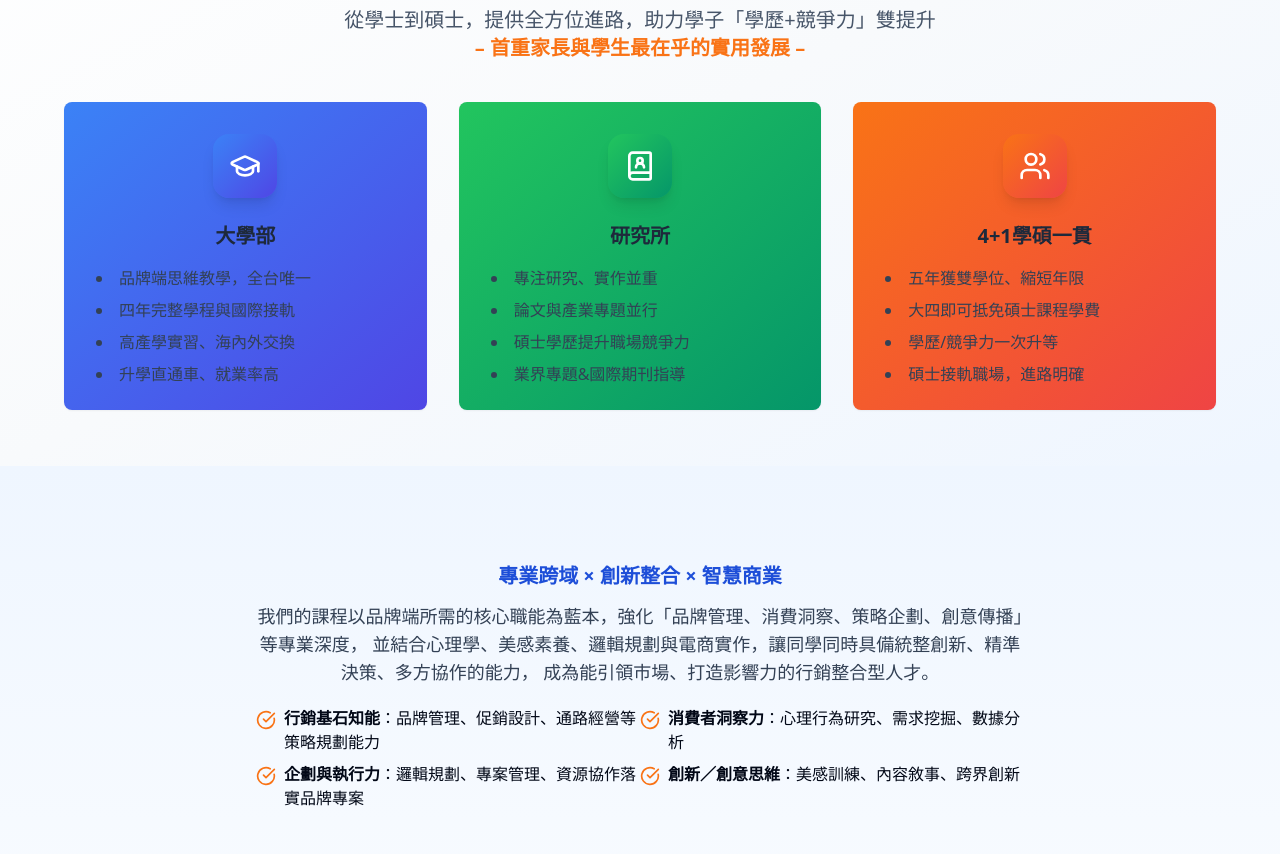
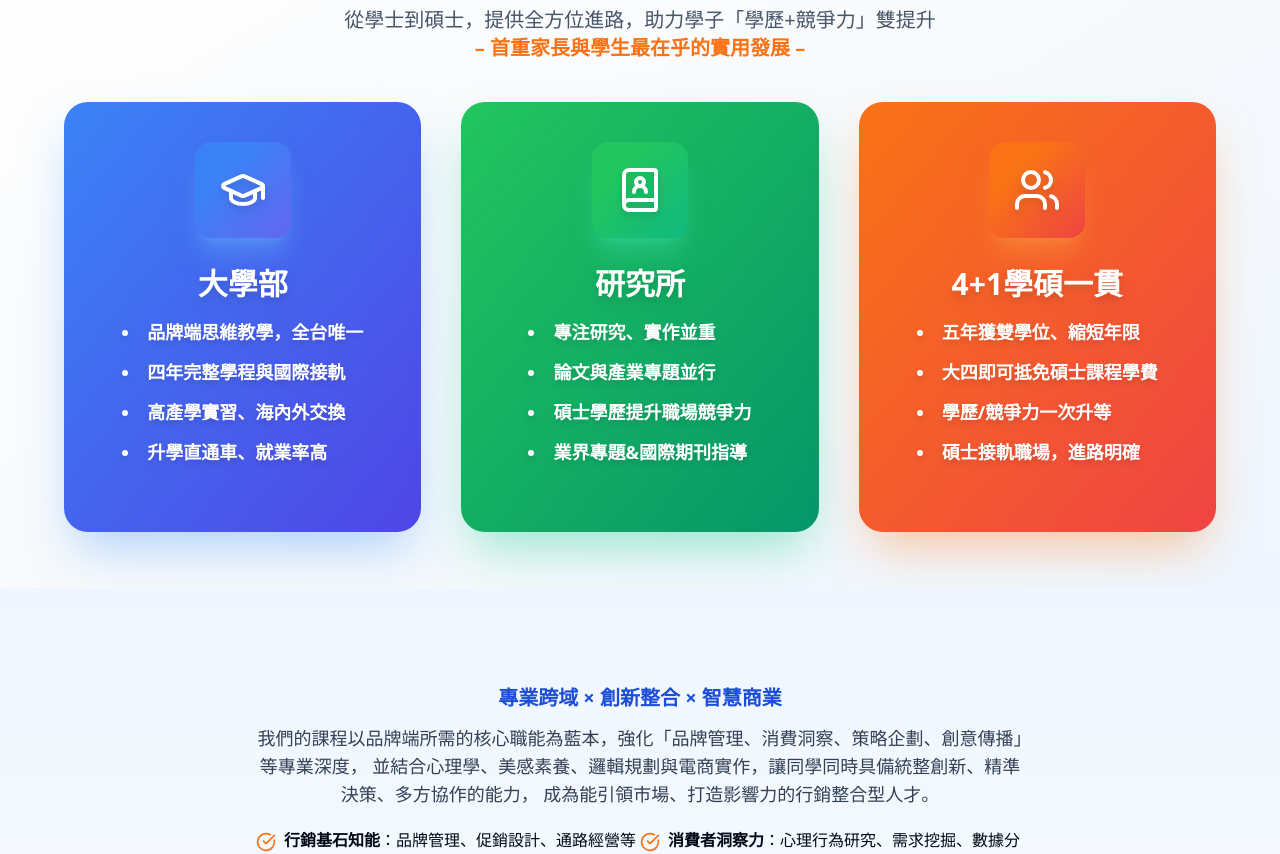
Before and after one commit to Marais131/Marketing-web, a React (Vite) app: page / in a window 1280 px wide. Shown: the part 2682-3536 px from the top of the page. Built offline with nearby package versions, Linux system fonts and the light colour scheme.

Commit message:
Fix: Improve font visibility
Adjust font sizes and styles for better readability in the AdmissionHighlight component.

```diff
--- a/src/components/AdmissionHighlight.tsx
+++ b/src/components/AdmissionHighlight.tsx
@@ -8,6 +8,7 @@ const highlights = [
     icon: GraduationCap,
     title: "大學部",
     color: "from-blue-500 to-indigo-600",
+    shadow: "shadow-blue-400/50",
     points: [
       "品牌端思維教學，全台唯一",
       "四年完整學程與國際接軌",
@@ -19,6 +20,7 @@ const highlights = [
     icon: BookUser,
     title: "研究所",
     color: "from-green-500 to-emerald-600",
+    shadow: "shadow-emerald-400/50",
     points: [
       "專注研究、實作並重",
       "論文與產業專題並行",
@@ -30,6 +32,7 @@ const highlights = [
     icon: Users,
     title: "4+1學碩一貫",
     color: "from-orange-500 to-red-500",
+    shadow: "shadow-orange-400/50",
     points: [
       "五年獲雙學位、縮短年限",
       "大四即可抵免碩士課程學費",
@@ -54,15 +57,39 @@ const AdmissionHighlight = () => (
           <span className="font-semibold text-orange-500">– 首重家長與學生最在乎的實用發展 –</span>
         </p>
       </div>
-      <div className="grid md:grid-cols-3 gap-8 max-w-6xl mx-auto mt-6">
+      <div className="grid md:grid-cols-3 gap-10 max-w-6xl mx-auto mt-6">
         {highlights.map((item, i) => (
-          <Card key={i} className={`group border-0 bg-gradient-to-br ${item.color} bg-opacity-10 hover:scale-105 hover:shadow-xl transition-all duration-300`}>
-            <CardContent className="pt-8 px-8 pb-6 text-center">
-              <div className={`w-16 h-16 bg-gradient-to-br ${item.color} rounded-2xl flex items-center justify-center mb-6 mx-auto shadow-lg`}>
-                <item.icon className="w-8 h-8 text-white" />
+          <Card
+            key={i}
+            className={`
+              group border-0 rounded-3xl
+              bg-gradient-to-br ${item.color} shadow-2xl ${item.shadow}
+              hover:scale-105 transition-transform duration-300 min-h-[430px]
+            `}
+          >
+            <CardContent className="flex flex-col items-center pt-10 px-8 pb-8 h-full">
+              <div
+                className={`
+                  w-20 h-20 md:w-24 md:h-24 rounded-2xl flex items-center justify-center mb-7
+                  bg-white bg-opacity-15
+                  backdrop-blur-[2px]
+                  shadow-xl ${item.shadow}
+                  `}
+                style={{
+                  background:
+                    item.color === "from-blue-500 to-indigo-600"
+                      ? "linear-gradient(135deg, #3b82f6 30%, #6366f1 100%)"
+                      : item.color === "from-green-500 to-emerald-600"
+                      ? "linear-gradient(135deg, #22c55e 30%, #10b981 100%)"
+                      : "linear-gradient(135deg, #f97316 30%, #ef4444 100%)"
+                }}
+              >
+                <item.icon className="w-11 h-11 md:w-12 md:h-12 text-white drop-shadow-lg" />
               </div>
-              <div className="font-black text-xl mb-4 text-slate-800">{item.title}</div>
-              <ul className="text-slate-700 text-left space-y-2 text-base list-disc list-inside">
+              <div className="font-black text-2xl md:text-3xl mb-4 text-white drop-shadow-lg">
+                {item.title}
+              </div>
+              <ul className="text-white text-left space-y-3 text-lg font-semibold list-disc list-inside drop-shadow-md">
                 {item.points.map((p, idx) => (
                   <li key={idx}>{p}</li>
                 ))}
```
